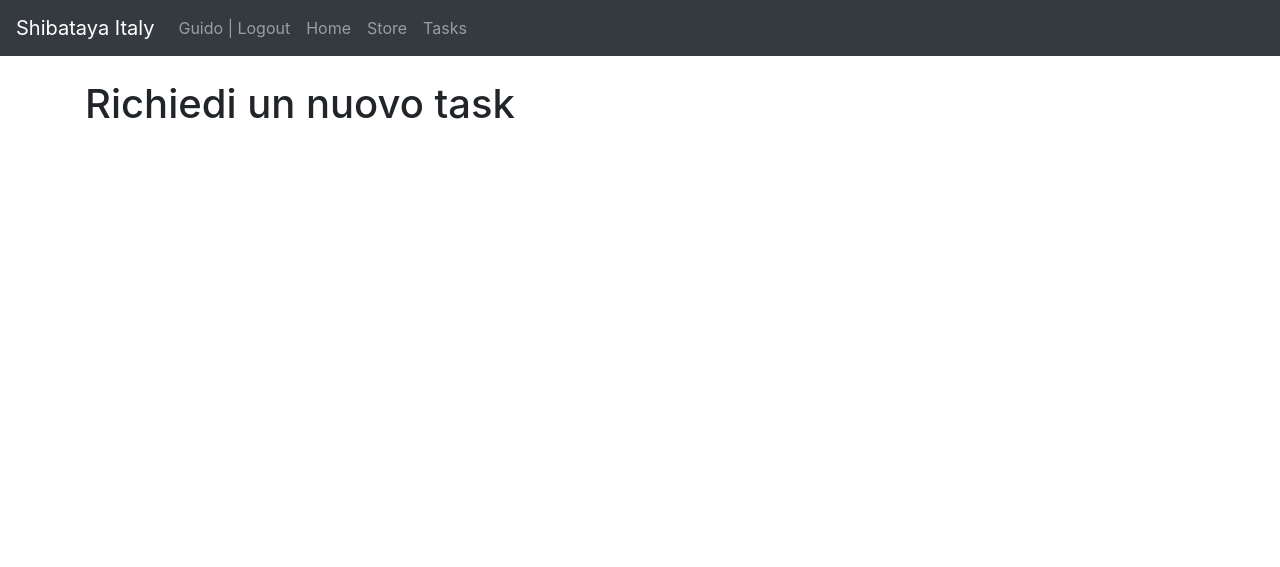
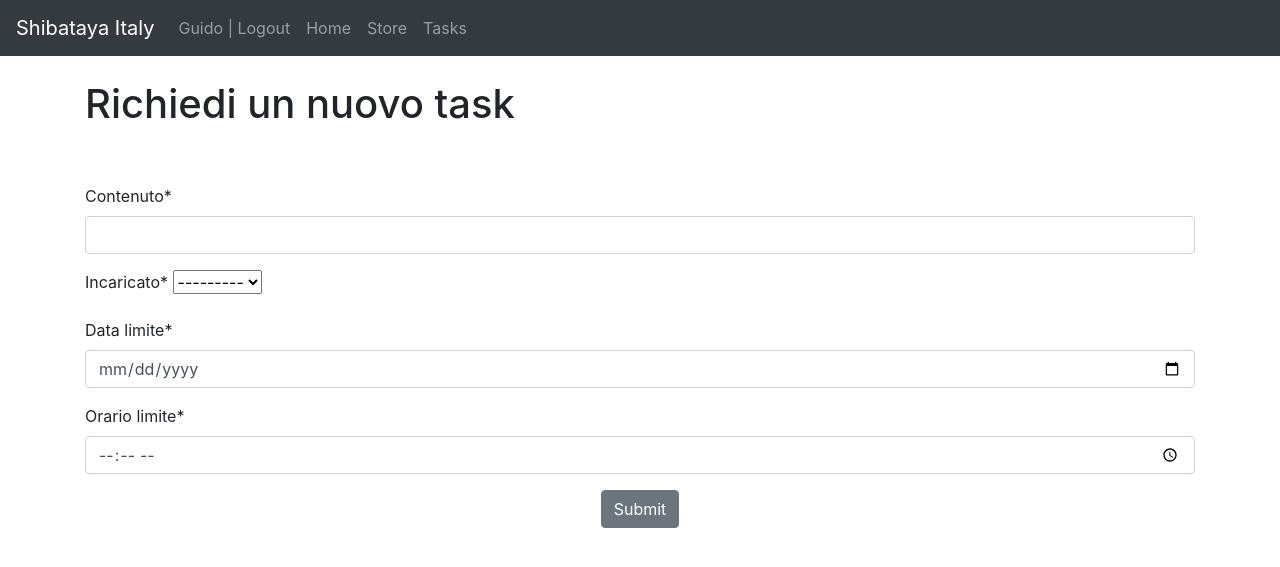
Before and after one commit to Gweeedog/Sbt_Webp, a Django app: page /task_request/ in a window 1280 px wide. Shown: the top 567 px of the page. Run offline with Django 5.2, Linux system fonts and the light colour scheme; a user stored in the database is signed in; data comes from the database, SQL or seed files in the repository; both versions use the stored data as it was after the commit; some libraries are stand-ins or nearby versions.

Commit message:
added tssk request form

```diff
--- a/sbt_app/forms.py
+++ b/sbt_app/forms.py
@@ -1,6 +1,8 @@
 from django import forms
 from django.contrib.auth.forms import UserCreationForm
 from django.contrib.auth.models import User
+from .models import task
+from django.forms import ModelForm
 
 class RegisterForm(UserCreationForm):
     User._meta.get_field('username').validators[1].limit_value = 15
@@ -12,3 +14,14 @@
     class Meta:
         model = User
         fields = ["username", "email", "indirizzo", "numero_di_telefono", "password1", "password2"]
+
+class TaskRequestForm(ModelForm):
+    data_limite = forms.DateField(required=True, widget=forms.DateInput(attrs={"type": "date"}))
+    orario_limite = forms.TimeField(required=True, widget=forms.TimeInput(attrs={"type": "time"}))
+    class Meta:
+        model = task
+        fields = ("title", "target", "data_limite", "orario_limite")
+        labels = {
+            "title": "Contenuto",
+            "target": "Incaricato",
+        }
--- a/sbt_app/templates/task_request.html
+++ b/sbt_app/templates/task_request.html
@@ -1,8 +1,16 @@
 {% extends "base.html" %}
 {% block title %} Task Request {% endblock %}
+{%load crispy_forms_tags%}
 {% block content %}
 <br>
 <h1>Richiedi un nuovo task</h1>
 <br>
 <br>
+<form action="" method=POST>
+    {%csrf_token%}
+    {{form|crispy}}
+    <center>
+        <input type="submit" value="Submit" class="btn btn-secondary">
+    </center>
+</form>
 {% endblock %}
--- a/sbt_app/views.py
+++ b/sbt_app/views.py
@@ -1,6 +1,6 @@
 from django.shortcuts import render, redirect
 from .models import task
-from .forms import RegisterForm
+from .forms import RegisterForm, TaskRequestForm
 from django.contrib.auth import login, logout, authenticate
 from django.contrib.auth.decorators import login_required
 import datetime
@@ -51,5 +51,28 @@
 def store(request):
     return render(request, "store.html")
 
+@login_required(login_url="/login")
 def task_request(request):
-    return render(request, "task_request.html")
+    if request.method == "POST":
+        form = TaskRequestForm(request.POST)
+        if form.is_valid():
+            newtask = task()
+            newtask.submission_date = datetime.datetime.now(tz=ZoneInfo("Europe/Rome"))
+            newtask.author = request.user
+            newtask.target = form.cleaned_data["target"]
+            newtask.title = form.cleaned_data["title"]
+            date_value = form.cleaned_data["data_limite"]
+            time_value = form.cleaned_data["orario_limite"]
+            newtask.datetime_limit = datetime.datetime(
+                year=date_value.year,
+                month=date_value.month,
+                day=date_value.day,
+                hour=time_value.hour,
+                minute=time_value.minute,
+                second=00
+            )
+            newtask.save()
+            return redirect("tasks")
+    else:
+        form = TaskRequestForm()
+    return render(request, "task_request.html", {"form": form})
```
Also changed, not shown: db.sqlite3.
